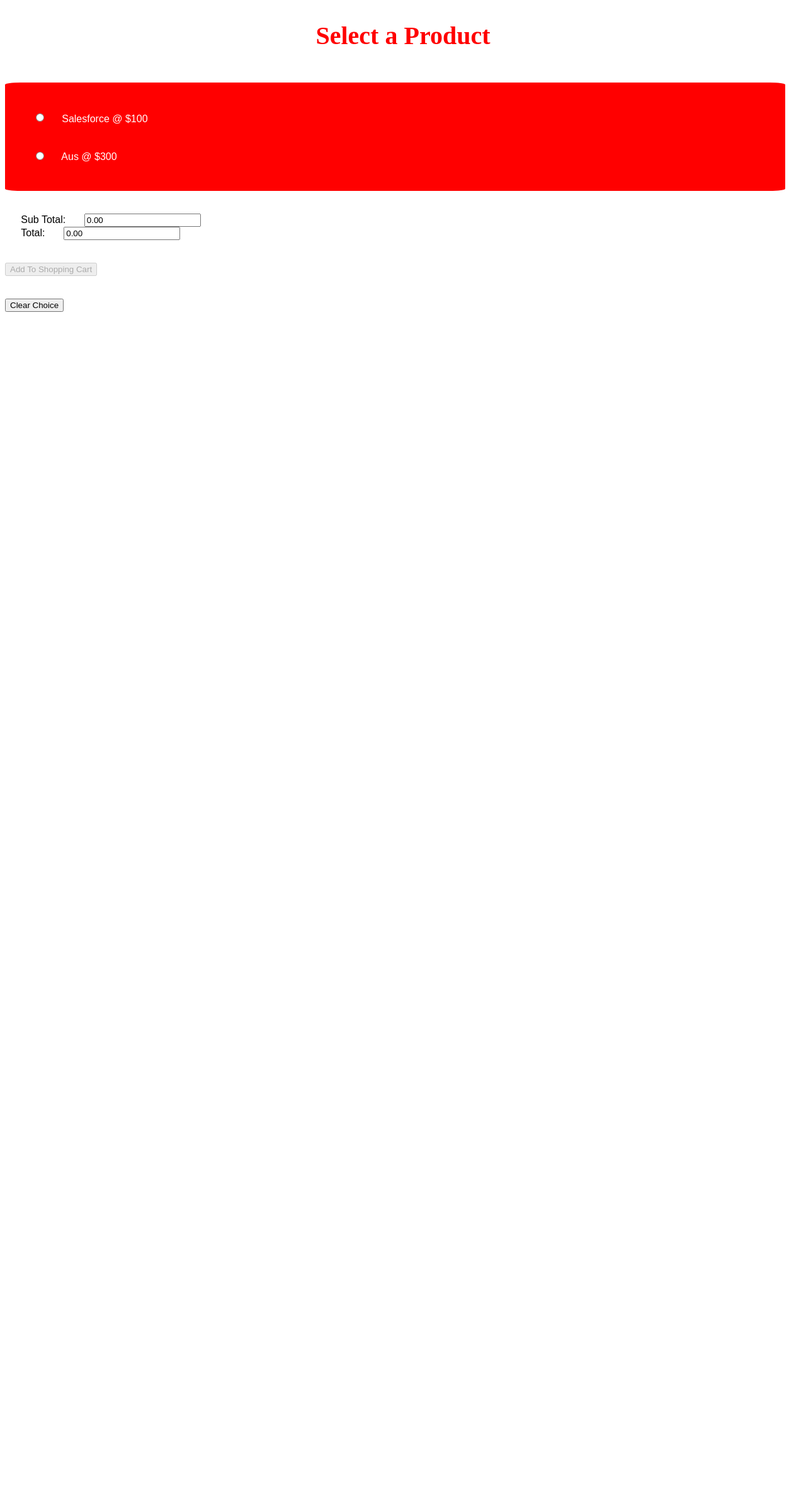
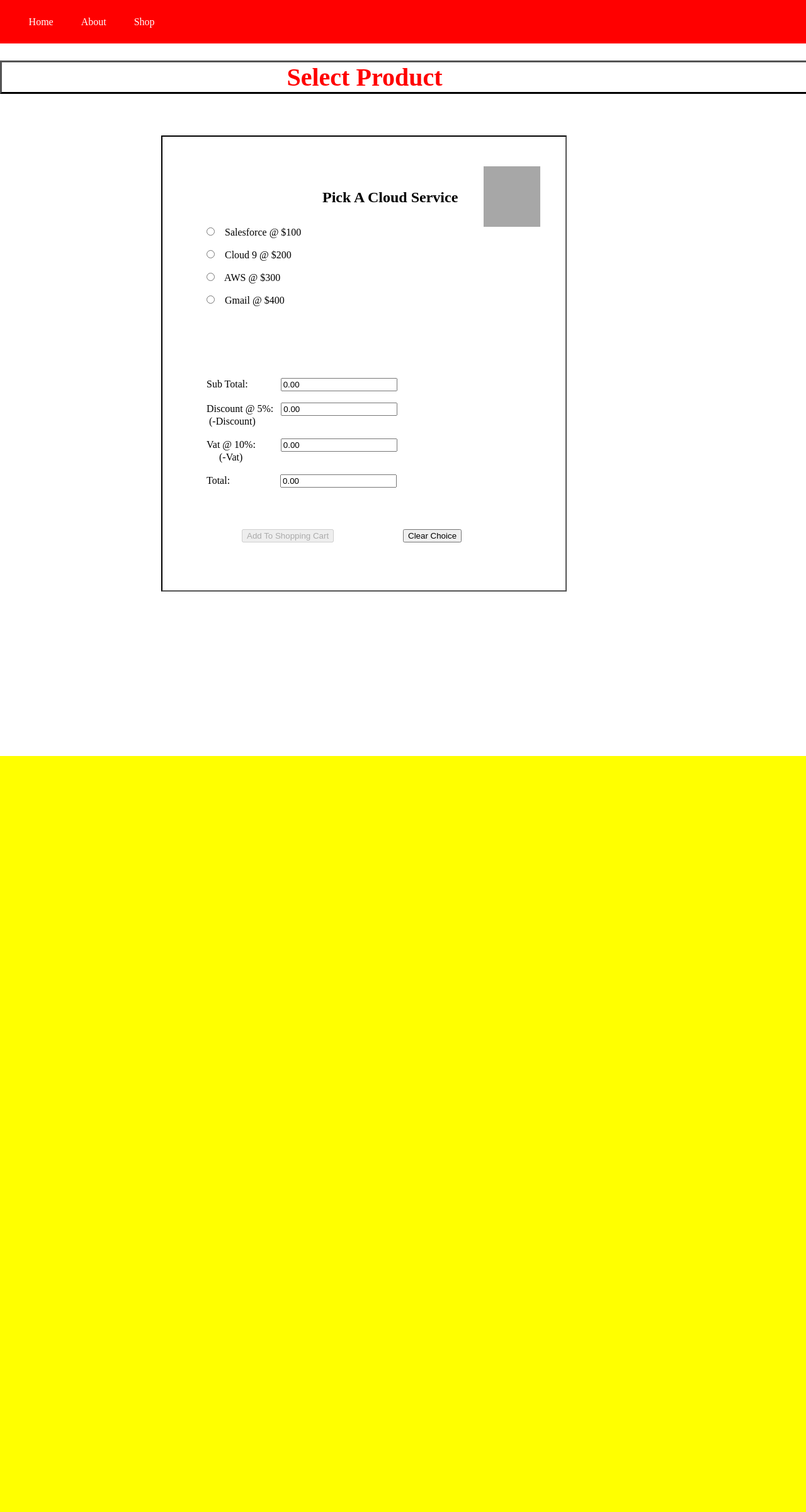
Before and after one commit to adamoceallaigh/is1113117320641, a PHP site: page /Ebus1.php in a window 1280 px wide; the page is wider, and only the part inside the window is pictured. Shown: that part at 63% size. Before the commit the page ends 495 px from the top of that part, so only its background shows below. Run offline with PHP 8.4, Linux system fonts and the light colour scheme; some libraries are stand-ins or nearby versions; grey boxes are pictures that could not be loaded.

Commit message:
Working Ebus1 and a few other changes

```diff
--- a/Ebus.css
+++ /dev/null
@@ -1,32 +0,0 @@
- .radios{
-    font-family:fantasy;
-    padding:2%;
-    border-radius: 2%;
-    margin-right: 2%;
-    background:red;
-    color:white;
-}
-
-.radios .radio1,.radio2{
-    color:white;
-    margin:2%;
-}
-
-
-.heading h2{
-    text-align:center;
-    font-size:40px;
-    color:red;
-}
-
-.label{
-    font-family:fantasy;
-    margin:2%;
-}
-
-.proceed button{
-    position:absolute;
-    top:40%;
-    left:80%;
-    margin-left:10%;
-}
--- a/Ebus1.php
+++ b/Ebus1.php
@@ -4,43 +4,67 @@
             <title>Select Product</title>
             <!--JQuery-->
             <script src="http://ajax.googleapis.com/ajax/libs/jquery/3.2.1/jquery.min.js"></script>
-            <script type= "text/javascript" src="cost_calc.js"></script>
-            <link href= "Ebus.css" rel= "stylesheet" type= "text/css">
+            <script type= "text/javascript" src="calculation.js"></script>
+            <link href= "ebus.css" rel= "stylesheet" type= "text/css">
 
         </head>
 
         <body>
 
-            <PHP><head><link rel="stylesheet" type="text/css" href="Ebus.css"></head><PHP>
-            <div class ="heading">
-                <h2> Select a Product</h2>
-            </div>
+                <ul>
+                  <li>Home</li>
+                  <li>About</li>
+                  <li>Shop</li>
+                </ul>
 
+                <section class="heading">
+                  <h1>Select Product</h1>
+                </section>
+
+                <img src ="https://freeiconshop.com/wp-content/uploads/edd/cloud-flat.png" class="image">
+                <h2>Pick A Cloud Service</h2>
                 <br>
-            <form method="POST" action ="Ebus2.php" name="myForm">
+                <a href ="Ebus1.php"><button id ="clear" value="Clear Choice">Clear Choice</button></a>
 
-                 <div class ="radios">
-                    <input type="radio"  name="product" value="$100.00" onClick ="disablebtnProceed(); calcSub()" class="radio1">  Salesforce @ $100  <br>
-                    <input type="radio"  name="product" value="$300.00" onClick ="disablebtnProceed(); calcSub()" class="radio2">  Aus @ $300
-                </div>
+                <button id="well" disabled>Add To Shopping Cart</button>
+
+                <section class ="content">
+                <section class= "radios">
+                     &nbsp;&nbsp;<input type="radio"  name="product" value="$100.00" onClick ="hi()" class="radio1"> &nbsp;&nbsp; Salesforce @ $100
+                    <br>
+                    <br>
+                     &nbsp;&nbsp;<input type="radio"  name="product" value="$200.00" onClick ="hi()" class="radio2"> &nbsp;&nbsp; Cloud 9 @ $200 <br>
+                    <br>
+                    &nbsp;&nbsp;<input type="radio"  name="product" value="$300.00" onClick ="hi()" class="radio2">&nbsp;&nbsp;&nbsp;  AWS @ $300
+                    <br>
+                    <br>
+                    &nbsp;&nbsp;<input type="radio"  name="product" value="$400.00" onClick ="hi()" class="radio2">&nbsp;&nbsp;  &nbsp;Gmail @ $400<br>
+                    <br>
+                    <br>
+                    <br>
+                </section>
+
+                <section class="calculations">
+                     <label for="subtotal" class="label">&nbsp;&nbsp;Sub Total: </label>&nbsp;&nbsp;&nbsp;&nbsp;&nbsp;&nbsp;&nbsp;&nbsp;&nbsp;&nbsp;&nbsp;
+
+                     <input type ="text" id="subtotal" name ="text" value="0.00" readonly>
                         <br>
                         <br>
 
-            <label for="subtotal" class="label">Sub Total: </label>
-            <input type ="text" id="subtotal" name ="text" value="0.00" readonly><br>
-
-            <label for="total" class="label"> Total: </label>
-            <input type ="text" id="total" name ="text1" value="0.00" readonly><br>
-
+                    <label for="subtotal" class="label">&nbsp;&nbsp;Discount @ 5%:&nbsp;&nbsp;&nbsp;<input type ="text" id="vattotal" name ="text" value="0.00" readonly><br>&nbsp;&nbsp;&nbsp;(-Discount) </label>&nbsp;&nbsp;
 
                          <br>
                          <br>
-            <a href ="Ebus2.php"><input type="button" id="proceed" value="Add To Shopping Cart" disabled></a><br>
+                    <label for="subtotal" class="label">&nbsp;&nbsp;Vat @ 10%:&nbsp;&nbsp;&nbsp;&nbsp;&nbsp;&nbsp;&nbsp;&nbsp;&nbsp;&nbsp;<input type ="text" id="subtotal" name ="text" value="0.00" readonly><br>&nbsp;&nbsp;&nbsp;&nbsp;&nbsp;&nbsp;&nbsp;(-Vat) </label>
                         <br>
                         <br>
+                    <label for="subtotal" class="label">&nbsp;&nbsp;Total: </label>&nbsp;&nbsp;&nbsp;&nbsp;&nbsp;&nbsp;&nbsp;&nbsp;&nbsp;&nbsp;&nbsp;&nbsp;&nbsp;&nbsp;&nbsp;&nbsp;&nbsp;&nbsp;
 
-            <a href="Ebus1.php"><input type="button" class="clear" value="Clear Choice"></a>
+                     <input type ="text" id="subtotal" name ="text" value="0.00" readonly>
+                </section>
+                </section>
 
-        </form>
+                <div>
+                </div>
         </body>
     </html>
--- /dev/null
+++ b/calculation.js
@@ -0,0 +1,15 @@
+ function hi(){
+  var radios = document.getElementsByName('product');
+  var button = document.getElementById('well');
+   button.disabled =true;
+for (var i = 0, length = radios.length; i < length; i++) {
+    if (radios[i].checked) {
+     var choice = radios[i].value;
+     var percent = 5;
+    document.getElementById("subtotal").value = choice;
+    document.getElementById("vattotal").value = choice * percent;
+
+      button.disabled = !button.disabled;
+    }
+ }
+ }
--- a/cost_calc.js
+++ /dev/null
@@ -1,23 +0,0 @@
-function calcSub (){
-    var cloudType;
-
-     for(var i = 0 ; i< document.myForm.product.length; i++){
-         if(document.myForm.product[i].checked){
-          cloudType= document.myForm.product[i].value;
-        }
-     }
-    document.myForm.text1.value = cloudType;
-    document.myForm.text.value = cloudType;
-   ;
-}
-
-function disablebtnProceed() {
-    var j= document.myForm.product.length;
-    alert(j);
-    var button = document.getElementById('proceed');
-     button.disabled = false;
-
-        if(document.myForm.product[j].checked){
-          button.disabled = !button.disabled;
-        }
-}
--- a/cv1.css
+++ b/cv1.css
@@ -20,7 +20,7 @@ html,body{
   width:100%;
   margin:0;
   margin-left:0;
-  border:.00000000000001px inset;
+  border:.01px inset;
   border-radius:2%;
 }
 
--- /dev/null
+++ b/ebus.css
@@ -0,0 +1,120 @@
+*{
+  margin:0
+}
+
+html,body{
+  height:150%;
+  width:100%;
+}
+
+
+
+
+body{
+  position:absolute;
+  width:100%;
+  height:150%;
+  top:0%;
+  z-index:1;
+}
+
+img{
+  position:absolute;
+  width:100%;
+  height:100%;
+  z-index:1;
+  opacity:.9;
+}
+
+
+
+ul{
+  background: red;
+  width:100%;
+  padding:2%;
+}
+
+ul li{
+  list-style:none;
+  display:inline;
+  margin:20px;
+  color:white;
+
+}
+
+ul li:hover{
+  background:white;
+  padding:2%;
+  color:red;
+}
+
+div{
+  height:100%;
+  position:absolute;
+  width:100%;
+ top:100%;
+  background:yellow;
+}
+
+#well{
+  position:absolute;
+  top:70%;
+  left:30%;
+}
+.radios{
+  position:absolute;
+  top:30%;
+  left:25%;
+}
+
+.calculations{
+  position:absolute;
+  top:50%;
+  left:25%;
+}
+
+.content{
+  background:white;
+  border: 2px inset black;
+  height:60%;
+  width:50%;
+  margin-left:20%;
+  margin-top: 10%;
+
+}
+
+#clear{
+  position:absolute;
+  top:70%;
+  left:50%;
+}
+
+.heading{
+  position:absolute;
+  top:8%;
+  left:0%;
+  border: 3px outset black;
+  width:100%;
+  text-align:center;
+}
+
+.heading h1{
+  font-size: 40px;
+  color:red;
+  position:relative;
+  left:-5%;
+}
+
+h2{
+  position:absolute;
+  top:25%;
+  left:40%;
+}
+
+.image{
+  width:7%;
+  height:8%;
+  position:absolute;
+  top:22%;
+  left:60%;
+}
--- a/index.php
+++ b/index.php
@@ -1,2 +1,2 @@
-<!--First HTML Project -->
-<?php.include_once("homepage.html")?>
+
+<?php include_once("homepage.html") ?>
```
Also changed, not shown: Ebus2.php (+12 -2 lines), Ebus3.php (+17 -0 lines), interests.css (added). Lines whose indentation alone changed are shown as unchanged.
